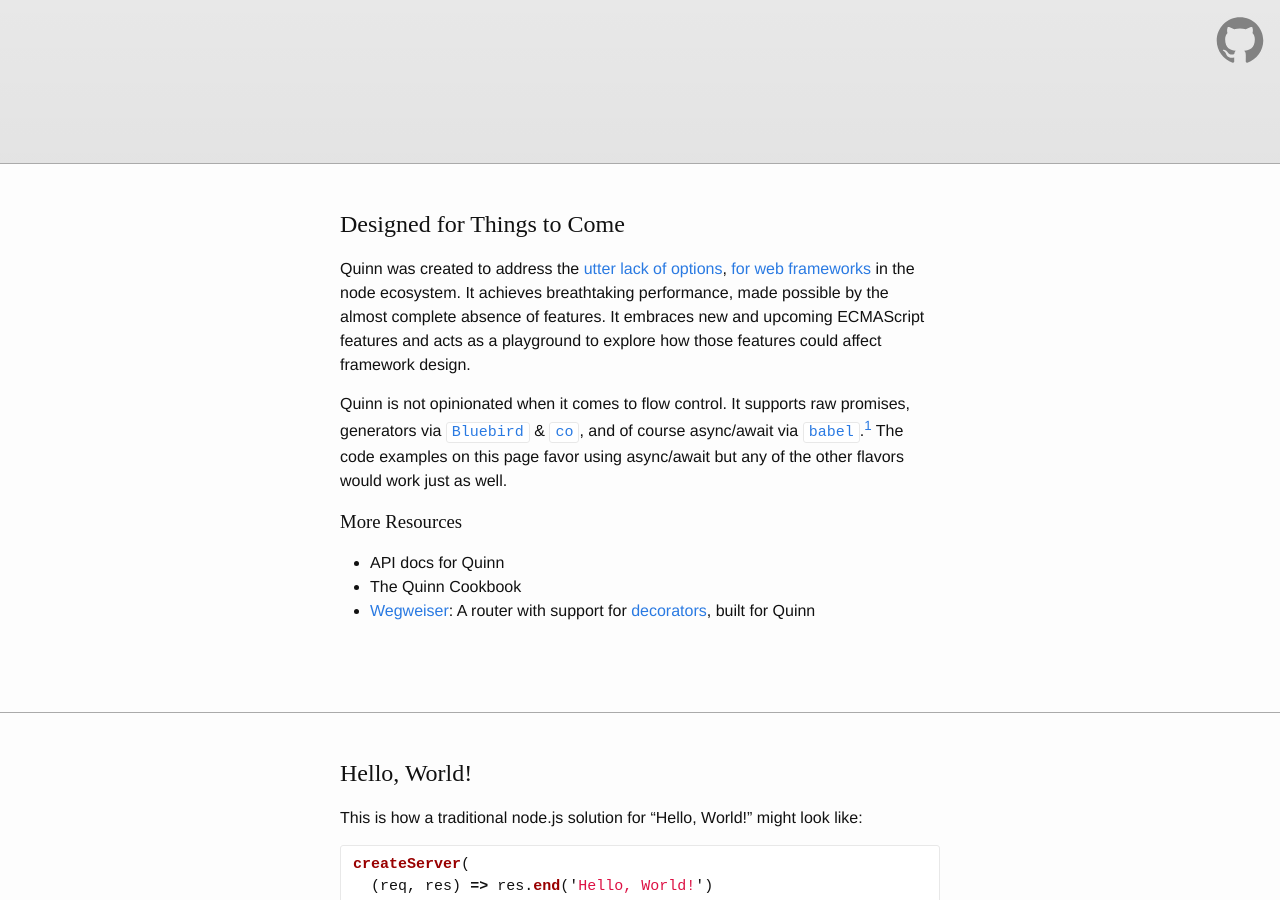
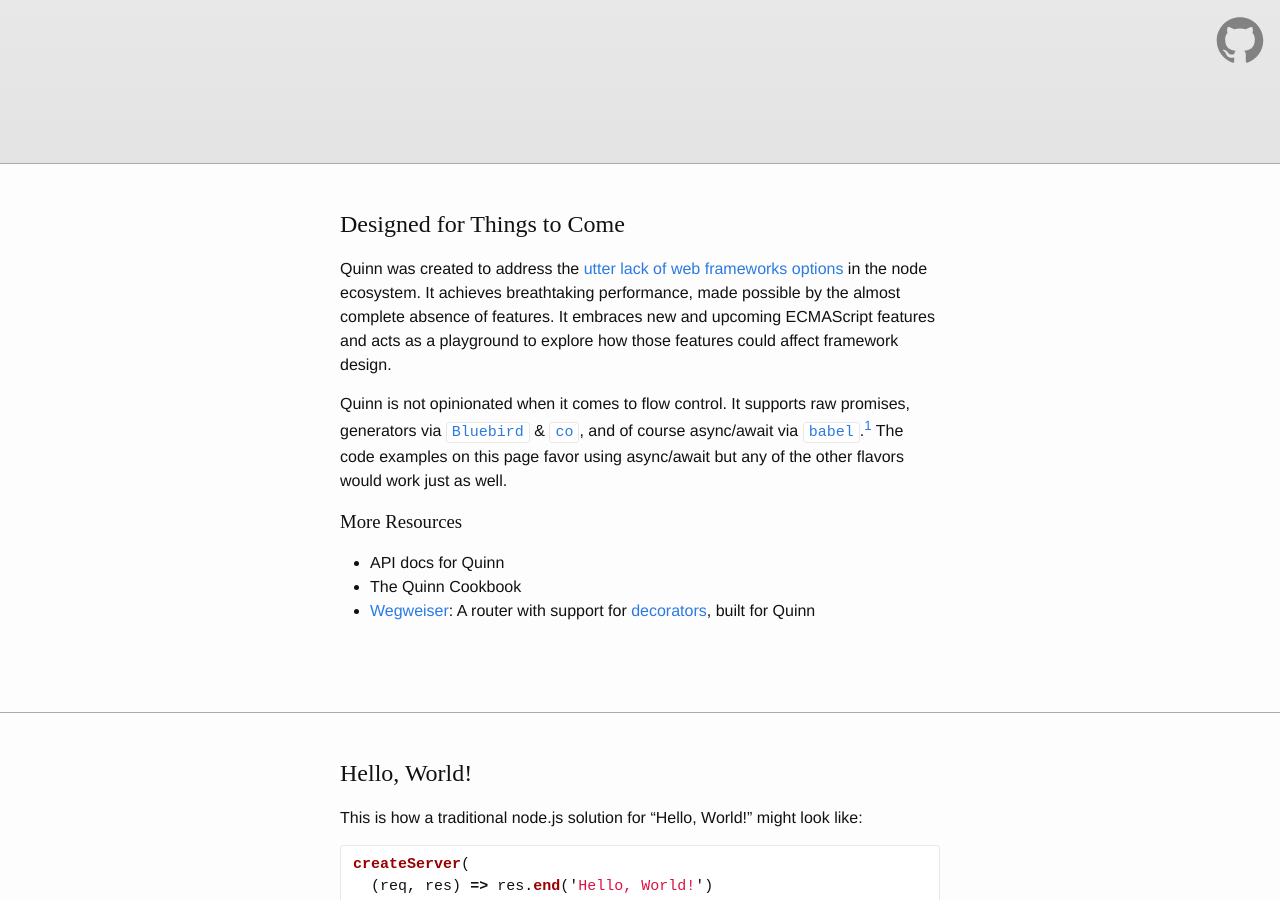
Before and after one commit to quinnjs/quinnjs.github.io, a Jekyll site: the page built from index.md, in a window 1280 px wide and 900 px high, scrolled down 737 px. Built offline with Jekyll 4.4.1, drawn with Linux system fonts in a browser that asks for light colours.

Commit message:
Even better wording

```diff
--- a/index.md
+++ b/index.md
@@ -14,10 +14,9 @@ Quinn was created to address the
 [utter](http://expressjs.com/)
 [lack](http://hapijs.com/)
 [of](http://locomotivejs.org/guide/)
-[options](http://mcavage.me/node-restify/),
-[for](https://www.totaljs.com/)
 [web](http://locomotivejs.org/guide/)
 [frameworks](http://sailsjs.org/#!/)
+[options](http://mcavage.me/node-restify/)
 in the node ecosystem.
 It achieves breathtaking performance,
 made possible by the almost complete absence of features.
```
